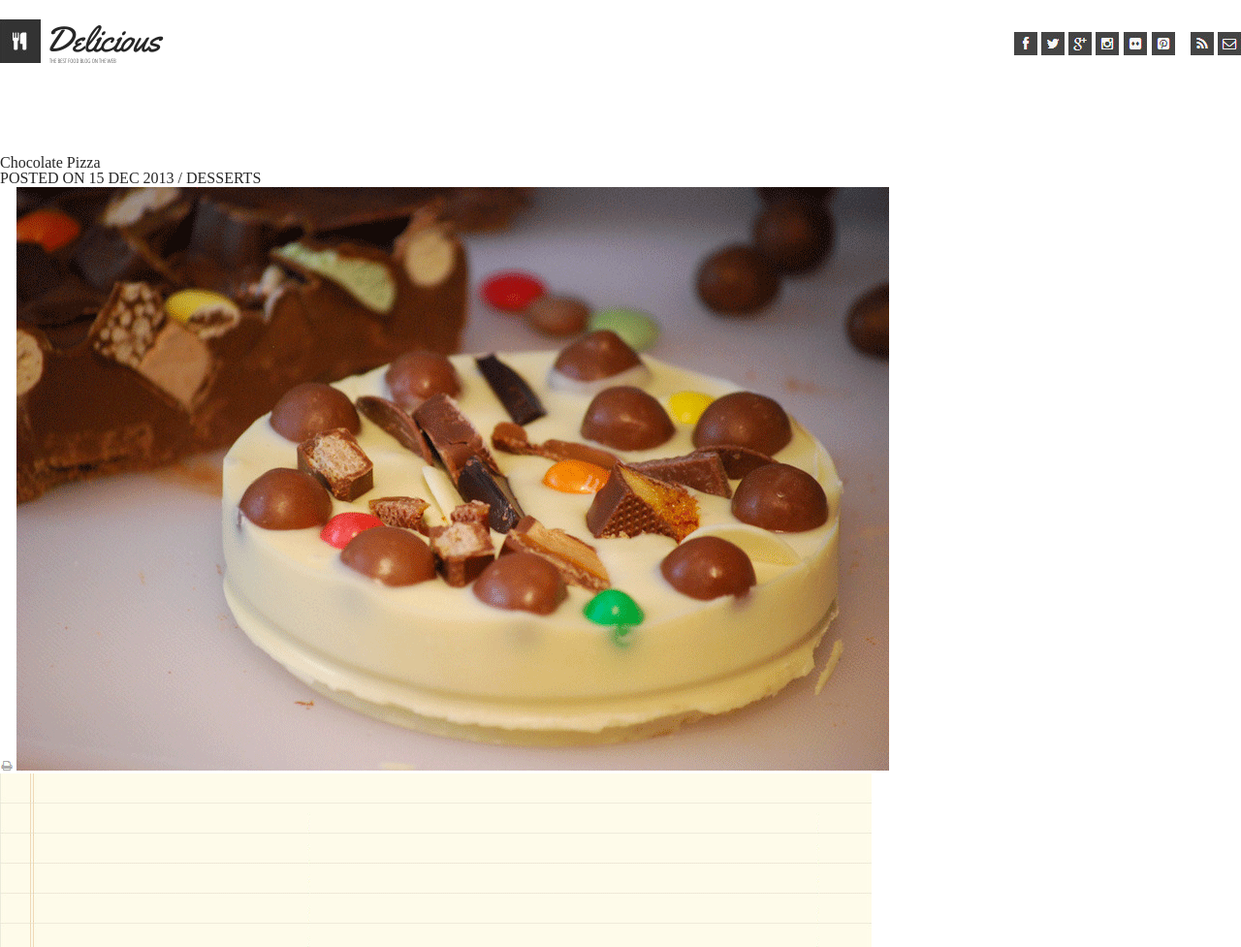
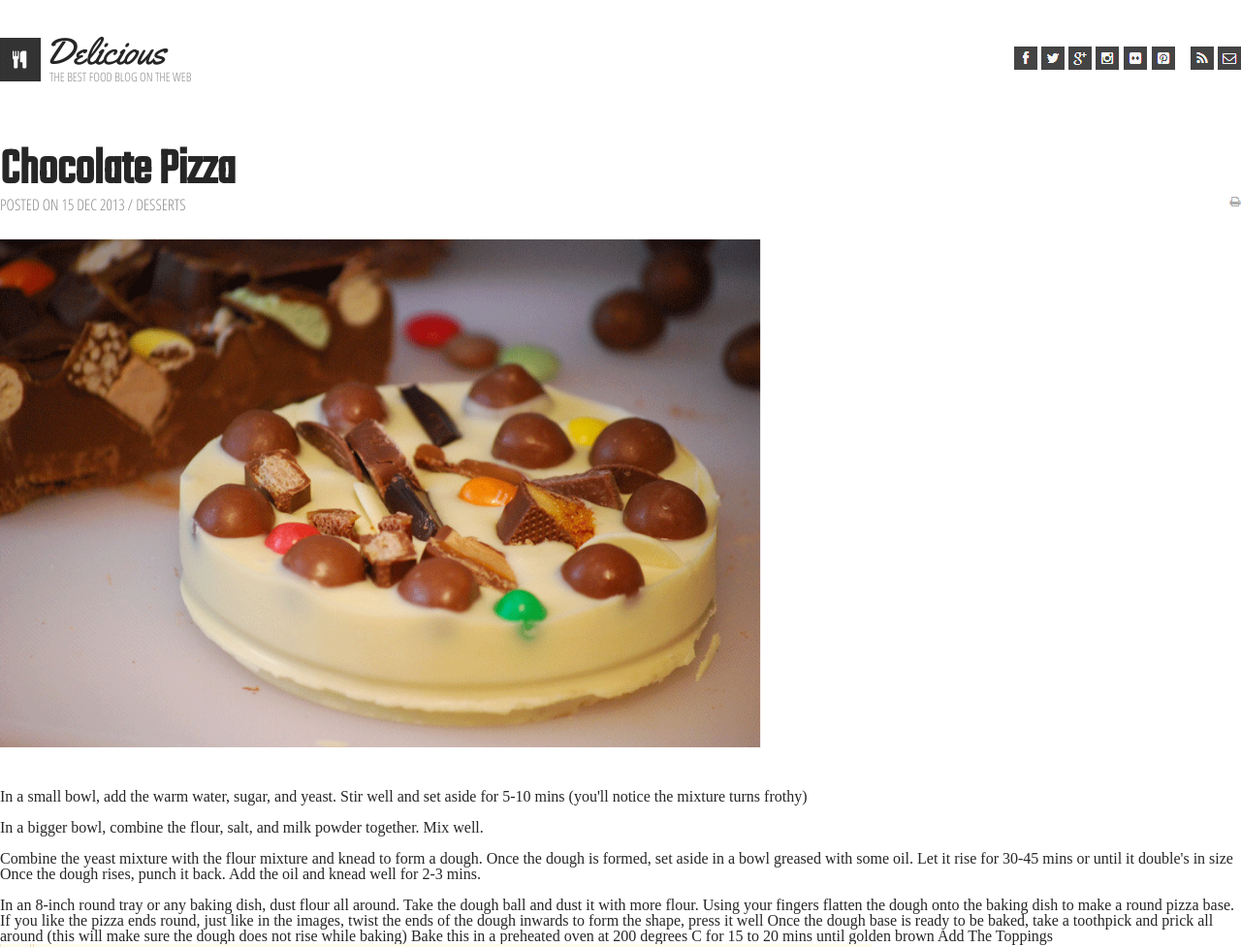
Before and after one commit to tammytdo/chocolate-pizza, a plain HTML site: page index.html in a window 1280 px wide. Shown: the top 977 px of the page at 97% size. Drawn offline with Linux system fonts and the light colour scheme.

Commit message:
main header formatted

```diff
--- a/index.html
+++ b/index.html
@@ -35,12 +35,28 @@
     </header>
     <main>
         <h1>Chocolate Pizza</h1>
+        <img id="print-icon" src="assets/print-icon.png">
         <h5>POSTED ON 15 DEC 2013 / DESSERTS</h5>
-        <img src="assets/print-icon.png">
-        <img src="assets/choco-pizza.png">
+        <img id="pizza-image" src="assets/choco-pizza.png">
         <section>
             <p>
+                In a small bowl, add the warm water, sugar, and yeast. Stir well and set aside for 5-10 mins (you'll notice the mixture turns frothy)<br><br>
 
+                In a bigger bowl, combine the flour, salt, and milk powder together. Mix well.<br><br>
+
+                Combine the yeast mixture with the flour mixture and knead to form a dough. Once the dough is formed, set aside in a bowl greased with some oil. Let it rise for 30-45 mins or until it double's in size
+
+                Once the dough rises, punch it back. Add the oil and knead well for 2-3 mins.<br><br>
+
+                In an 8-inch round tray or any baking dish, dust flour all around. Take the dough ball and dust it with more flour. Using your fingers flatten the dough onto the baking dish to make a round pizza base.
+
+                If you like the pizza ends round, just like in the images, twist the ends of the dough inwards to form the shape, press it well
+
+                Once the dough base is ready to be baked, take a toothpick and prick all around (this will make sure the dough does not rise while baking)
+
+                Bake this in a preheated oven at 200 degrees C for 15 to 20 mins until golden brown
+
+                Add The Toppings
             </p>
         </section>
         <img src="assets/list-bg.png">
--- a/style.css
+++ b/style.css
@@ -1,4 +1,7 @@
 @import url('https://fonts.googleapis.com/css?family=Open+Sans+Condensed:300|Yellowtail&display=swap');
+
+@import url('https://fonts.googleapis.com/css?family=Teko&display=swap');
+
 
 /* * {
   box-sizing: border-box;
@@ -12,13 +15,6 @@ body {
 /* strong {
   font-family: 'Oswald';
   text-transform: uppercase;
-} */
-
-/* h1 {
-  color: rgb(38, 38, 38);
-  font-family: 'Oswald';
-  font-size: 3em;
-  font-weight: bold;
 } */
 
 /* a.primary {
@@ -38,7 +34,7 @@ body {
   font-size: 1em;
 } */
 
-/* body {
+/* header, main, footer {
   margin: auto;
   width: 680px;
 } */
@@ -54,8 +50,8 @@ body {
 header {
   color: #262626;
   height: 60px;
-  margin-bottom: 60px;
-  padding: 20px 0;
+  margin-bottom: 20px;
+  padding: 35px 0;
 }
 
 header img, header section, header nav {
@@ -73,12 +69,13 @@ header nav {
 
 h2 {
   font-family: 'Yellowtail', cursive;
-  font-size: 2.3em;
+  font-size: 2.4em;
 }
 
 h6 {
+  color: rgb(135, 135, 135);
   font-family: 'Open Sans Condensed', sans-serif;
-  font-size: .2em;
+  font-size: .8em;
   margin-left: 5px;
 }
 
@@ -88,7 +85,31 @@ header li {
 }
 
 header li:nth-child(6) {
-margin-right: 12px;
+  margin-right: 12px;
+}
+
+/* Main Section */
+h1 {
+  color: rgb(38, 38, 38);
+  font-family: 'Teko', sans-serif;
+  font-size: 3.3em;
+  font-weight: bold;
+}
+
+h5 {
+  color: rgb(135, 135, 135);
+  font-family: 'Open Sans Condensed', sans-serif;
+  font-size: 1em;
+  margin-bottom: 27px;
+}
+
+#print-icon {
+  float: right;
+}
+
+#pizza-image {
+  width: 785px;
+  margin-bottom: 40px;
 }
 
 /* body > header > .title {
```
